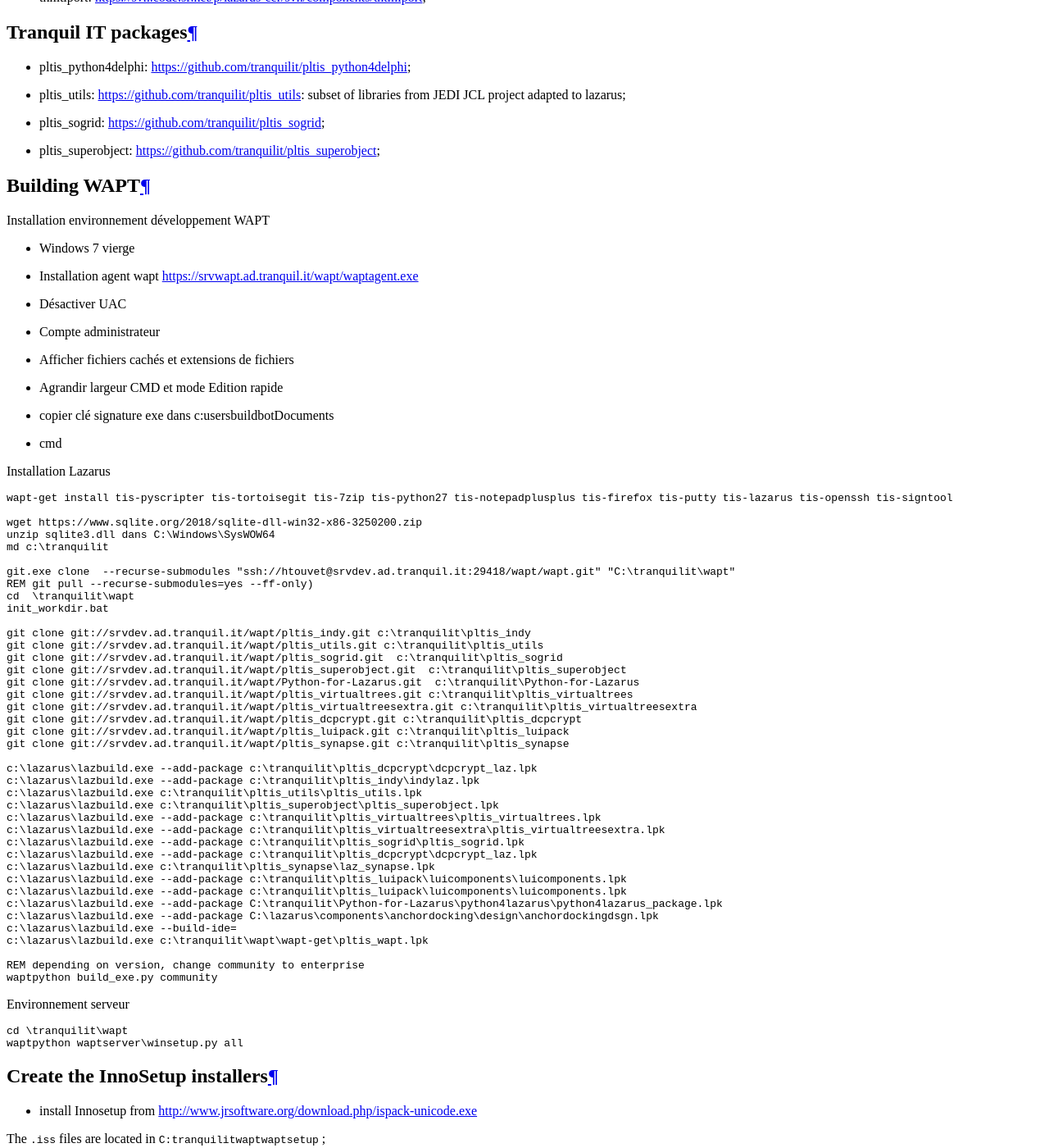
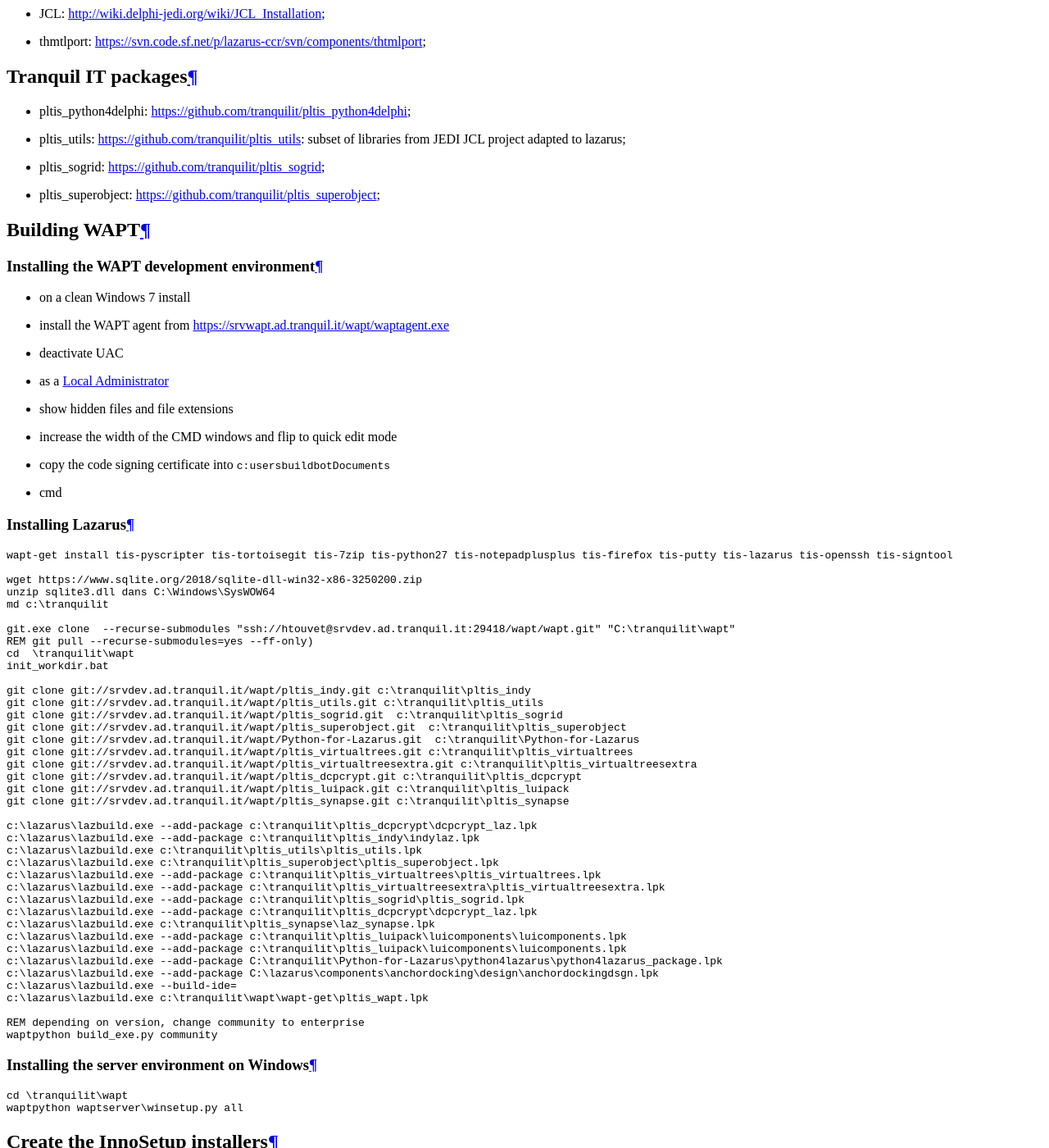
Before and after one commit to tranquilit/WAPT-Documentation, a Sphinx documentation site: the page built from source/wapt-contribute/rebuild-wapt.rst, in a window 1280 px wide and 1400 px high, scrolled down 1890 px. Shown: the whole window at 82% size. Built offline with Sphinx 7.4.7 and the Read the Docs theme 2.0.0, drawn with Linux system fonts in a browser that asks for light colours; some of the changed text lies outside the part shown.

Commit message:
translated some stuff from french to english in rst

```diff
--- a/source/wapt-contribute/rebuild-wapt.rst
+++ b/source/wapt-contribute/rebuild-wapt.rst
@@ -62,7 +62,7 @@
     python createdeb.py
 
 Lazarus environment
--------------------------------
+-------------------
 
 WAPT relies on the following third-party freepascal/ lazarus librairies:
 
@@ -96,25 +96,27 @@
 Building WAPT
 -------------
 
-Installation environnement développement WAPT
+Installing the WAPT development environment
++++++++++++++++++++++++++++++++++++++++++++
 
-* Windows 7 vierge
+* on a clean Windows 7 install
 
-* Installation agent wapt https://srvwapt.ad.tranquil.it/wapt/waptagent.exe
+* install the WAPT agent from https://srvwapt.ad.tranquil.it/wapt/waptagent.exe
 
-* Désactiver UAC
+* deactivate UAC
 
-* Compte administrateur
+* as a :term:`Local Administrator`
 
-* Afficher fichiers cachés et extensions de fichiers
+* show hidden files and file extensions
 
-* Agrandir largeur CMD et mode Edition rapide
+* increase the width of the CMD windows and flip to quick edit mode
 
-* copier clé signature exe dans c:\users\buildbot\Documents
+* copy the code signing certificate into :file:`c:\users\buildbot\Documents`
 
 * cmd
 
-Installation Lazarus
+Installing Lazarus
+++++++++++++++++++
 
 .. code-block:: bat
 
@@ -160,7 +162,8 @@
     waptpython build_exe.py community
 
 
-Environnement serveur
+Installing the server environment on Windows
+++++++++++++++++++++++++++++++++++++++++++++
 
 .. code-block:: bash
 
```
Also changed, not shown: 1 other file.
